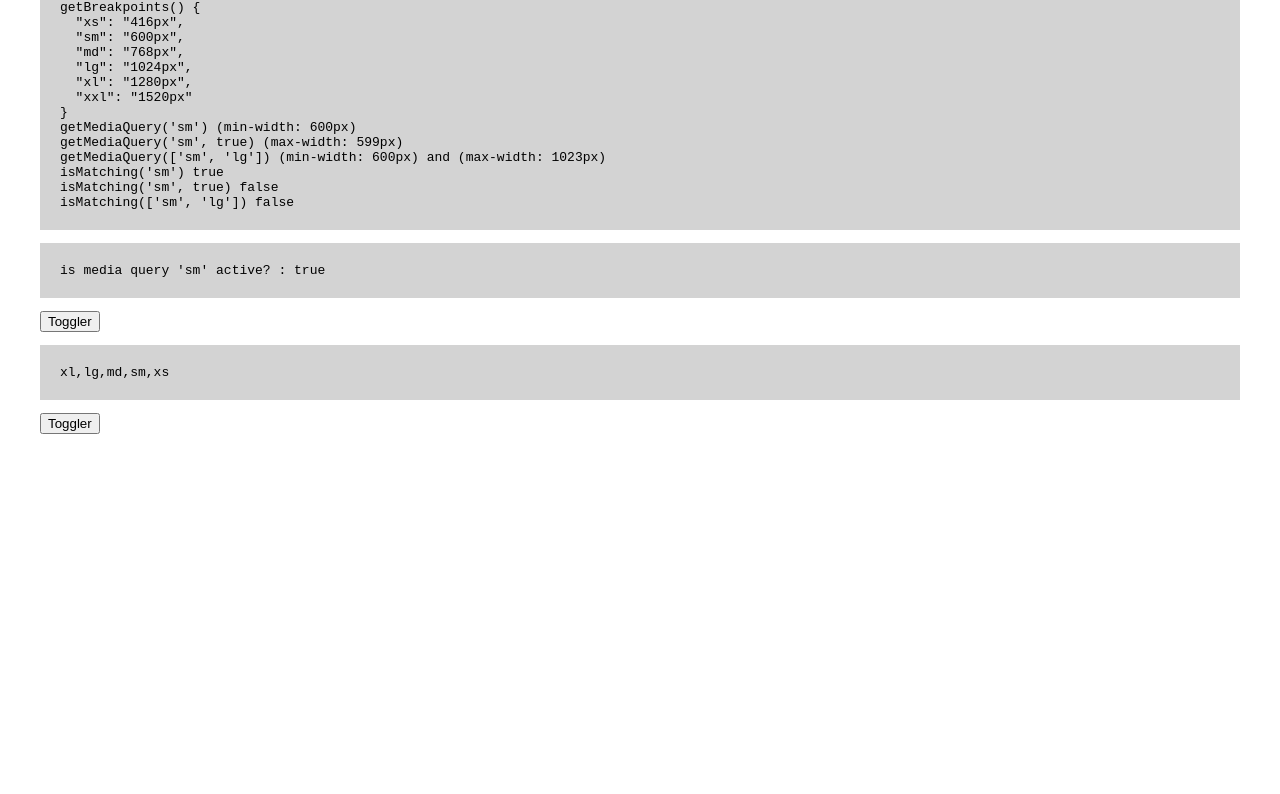
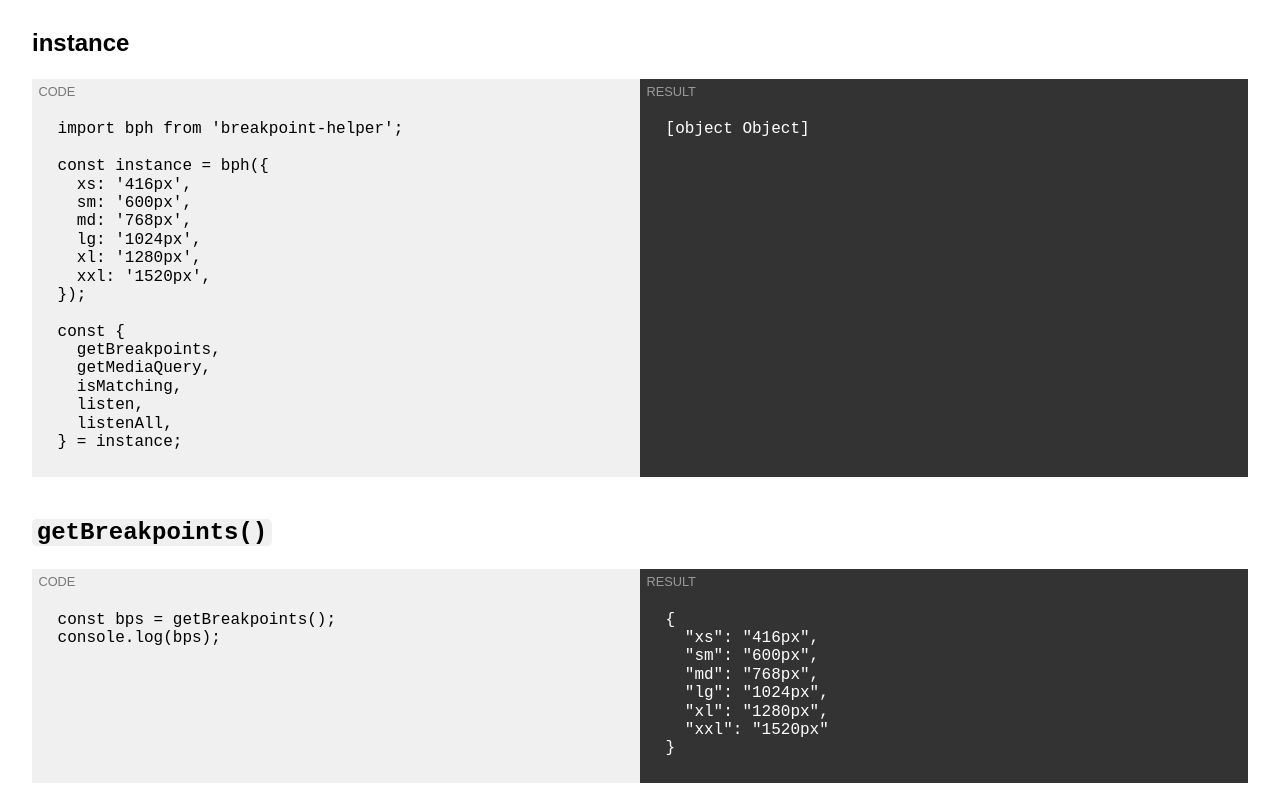
Before and after one commit to nicolas-cusan/breakpoint-helper, a website built with Parcel: page example/index.html in a window 1280 px wide. Shown: the part 120-914 px from the top of the page. Before the commit the page ends 800 px from the top, so only its background shows below. Built offline with nearby package versions, Linux system fonts and the light colour scheme.

Commit message:
improve tests

```diff
--- a/example/index.html
+++ b/example/index.html
@@ -3,16 +3,14 @@
   <head>
     <meta charset="UTF-8">
     <meta name="viewport" content="width=device-width, initial-scale=1.0">
-  <title>BPH Testing</title>
+    <link rel="stylesheet" href="https://unpkg.com/destyle.css@1.0.15/destyle.css">
+    <link rel="stylesheet" href="index.scss">
+    <title>breakpoint-helper - tests</title>
   </head>
-<body style="font-family: sans-serif; margin: 0; padding: 20px 40px;">
-  <h1>Testing bph</h1>
-  <pre id="result"></pre>
-  <pre id="listen-result"></pre>
-  <button id="listen-toggler">Toggler</button>
+  <body>
+    <h1>breakpoint-helper - tests</h1>
 
-  <pre id="change-result"></pre>
-  <button id="change-toggler">Toggler</button>
+    <div id="root"></div>
 
     <script src="./index.js"></script>
   </body>
--- a/example/index.js
+++ b/example/index.js
@@ -1,74 +1,320 @@
-import './index.scss';
-import bph from '../src/index.js';
+import bph from '../src/index';
+import { renderExample } from './renderExample';
 
-const instance = bph('meta');
+// Create the instance
+const bps = {
+  xs: '416px',
+  sm: '600px',
+  md: '768px',
+  lg: '1024px',
+  xl: '1280px',
+  xxl: '1520px',
+};
 
-console.log(instance);
+const instance = bph(bps);
 
 const {
+  getBreakpoints,
   getMediaQuery,
   isMatching,
   listen,
   listenAll,
-  getBreakpoints,
 } = instance;
 
-const result = document.getElementById('result');
+renderExample({
+  subtitle: 'instance',
+  result: instance.toString(),
+  code: `import bph from 'breakpoint-helper';
 
-result.innerHTML = `getBreakpoints() ${JSON.stringify(
-  getBreakpoints(),
-  null,
-  2
-)}
-getMediaQuery('sm') ${getMediaQuery('sm')}
-getMediaQuery('sm', true) ${getMediaQuery('sm', true)}
-getMediaQuery(['sm', 'lg']) ${getMediaQuery(['sm', 'lg'])}
-isMatching('sm') ${isMatching('sm')}
-isMatching('sm', true) ${isMatching('sm', true)}
-isMatching(['sm', 'lg']) ${isMatching(['sm', 'lg'])}`;
-
-const state = {
-  listening: true,
-  changing: true,
-};
-
-const listenResult = document.getElementById('listen-result');
-const listenToggler = document.getElementById('listen-toggler');
-
-const renderListen = ({ matches }) => {
-  listenResult.innerHTML = `is media query 'sm' active? : ${matches}`;
-};
-
-const listener = listen({ name: 'sm', immediate: true }, renderListen);
-
-listenToggler.addEventListener('click', () => {
-  if (state.listening) {
-    listener.off();
-  } else {
-    listener.on();
-  }
-
-  state.listening = !state.listening;
+const instance = bph({
+  xs: '416px',
+  sm: '600px',
+  md: '768px',
+  lg: '1024px',
+  xl: '1280px',
+  xxl: '1520px',
 });
 
-const changeResult = document.getElementById('change-result');
-const changeToggler = document.getElementById('change-toggler');
+const {
+  getBreakpoints,
+  getMediaQuery,
+  isMatching,
+  listen,
+  listenAll,
+} = instance;`,
+});
 
-const change = listenAll(
-  (bp) => {
-    changeResult.innerHTML = bp;
+renderExample({
+  title: 'getBreakpoints()',
+  code: `const bps = getBreakpoints();
+console.log(bps);`,
+  result: JSON.stringify(getBreakpoints(), null, 2),
+});
+
+renderExample({
+  title: 'getMediaQuery()',
+  code: `const mq = getMediaQuery('sm');
+console.log(mq);`,
+  result: getMediaQuery('sm'),
+});
+
+renderExample({
+  title: '',
+  code: `const mq = getMediaQuery('sm', true);
+console.log(mq);`,
+  result: getMediaQuery('sm', true),
+});
+
+renderExample({
+  title: '',
+  code: `const mq = getMediaQuery(['sm', 'lg']);
+console.log(mq);`,
+  result: getMediaQuery(['sm', 'lg']),
+});
+
+renderExample({
+  title: 'isMatching()',
+  code: `const match = isMatching('sm');
+console.log(match);`,
+  result: isMatching('sm'),
+});
+
+renderExample({
+  title: '',
+  code: `const match = isMatching('sm', true);
+console.log(match);`,
+  result: isMatching('sm', true),
+});
+
+renderExample({
+  title: '',
+  code: `const match = isMatching(['sm', 'lg']);
+console.log(match);`,
+  result: isMatching(['sm', 'lg']),
+});
+
+(function () {
+  const snippet = `const listener = listen('sm', ({ matches }) => {
+  console.log(matches);
+});`;
+  const { result, button } = renderExample({
+    title: 'listen()',
+    useBtn: true,
+    code: snippet,
+  });
+
+  const listener = listen('sm', ({ matches }) => {
+    result(matches);
+  });
+
+  button(listener);
+})();
+
+(function () {
+  const snippet = `const listener = listen(['sm', 'lg'], ({ matches }) => {
+  console.log(matches);
+});`;
+  const { result, button } = renderExample({
+    title: '',
+    useBtn: true,
+    code: snippet,
+  });
+
+  const listener = listen(['sm', 'lg'], ({ matches }) => {
+    result(matches);
+  });
+
+  button(listener);
+})();
+
+(function () {
+  const snippet = `const listener = listen(
+  {
+    name: 'sm',
+    useMax: true,
   },
-  { isMax: false }
-);
+  ({ matches }) => {
+    console.log(matches);
+  }
+);`;
+  const { result, button } = renderExample({
+    title: '',
+    useBtn: true,
+    code: snippet,
+  });
 
-changeToggler.addEventListener('click', () => {
-  if (state.changing) {
-    change.off();
-    changeResult.innerHTML = `${changeResult.innerHTML} OFF`;
-  } else {
-    change.on();
-    changeResult.innerHTML = `${changeResult.innerHTML} ON`;
+  const listener = listen(
+    {
+      name: 'sm',
+      useMax: true,
+    },
+    ({ matches }) => {
+      result(matches);
+    }
+  );
+
+  button(listener);
+})();
+
+(function () {
+  const snippet = `const listener = listen(
+  {
+    name: 'sm',
+    immediate: false
+  },
+  ({ matches }) => {
+    console.log(matches);
   }
+);`;
+  const { result, button } = renderExample({
+    title: '',
+    useBtn: true,
+    code: snippet,
+    result: `// Resize the window to see a result.\n// You need to move passed ${bps['sm']}.`,
+  });
 
-  state.changing = !state.changing;
-});
+  const listener = listen(
+    {
+      name: 'sm',
+      immediate: false,
+    },
+    ({ matches }) => {
+      result(matches);
+    }
+  );
+
+  button(listener);
+})();
+
+(function () {
+  const snippet = `const listener = listen(
+  {
+    name: ['sm', 'lg'],
+    immediate: false
+  },
+  ({ matches }) => {
+    console.log(matches);
+  }
+);`;
+  const { result, button } = renderExample({
+    title: '',
+    useBtn: true,
+    code: snippet,
+    result: `// Resize the window to see a result.\n// You need to move passed ${
+      bps['sm']
+    } or ${parseInt(bps['lg']) - 1}px.`,
+  });
+
+  const listener = listen(
+    {
+      name: ['sm', 'lg'],
+      immediate: false,
+    },
+    ({ matches }) => {
+      result(matches);
+    }
+  );
+
+  button(listener);
+})();
+
+(function () {
+  const snippet = `const listener = listenAll((matches) => {
+  console.log(matches);
+});`;
+  const { result, button } = renderExample({
+    title: 'listenAll()',
+    useBtn: true,
+    code: snippet,
+  });
+
+  const listener = listenAll((matches) => {
+    result(JSON.stringify(matches));
+  });
+
+  button(listener);
+})();
+
+(function () {
+  const snippet = `const listener = listenAll(
+  (matches) => {
+    console.log(matches);
+  },
+  {
+    listenTo: ['sm', 'lg', 'xxl'],
+  }
+);`;
+  const { result, button } = renderExample({
+    title: 'listenAll()',
+    useBtn: true,
+    code: snippet,
+  });
+
+  const listener = listenAll(
+    (matches) => {
+      result(JSON.stringify(matches));
+    },
+    {
+      listenTo: ['sm', 'lg', 'xxl'],
+    }
+  );
+
+  button(listener);
+})();
+
+(function () {
+  const snippet = `const listener = listenAll(
+  (matches) => {
+    console.log(matches);
+  },
+  {
+    listenTo: ['sm', 'lg', 'xxl'],
+    useMax: true,
+  }
+);`;
+  const { result, button } = renderExample({
+    title: 'listenAll()',
+    useBtn: true,
+    code: snippet,
+  });
+
+  const listener = listenAll(
+    (matches) => {
+      result(JSON.stringify(matches));
+    },
+    {
+      listenTo: ['sm', 'lg', 'xxl'],
+      useMax: true,
+    }
+  );
+
+  button(listener);
+})();
+
+(function () {
+  const snippet = `const listener = listenAll(
+  (matches) => {
+    console.log(matches);
+  },
+  {
+    immediate: false,
+  }
+);`;
+  const { result, button } = renderExample({
+    title: 'listenAll()',
+    useBtn: true,
+    code: snippet,
+    result: `// Resize the window to see a result.`,
+  });
+
+  const listener = listenAll(
+    (matches) => {
+      result(JSON.stringify(matches));
+    },
+    {
+      immediate: false,
+    }
+  );
+
+  button(listener);
+})();
--- a/example/index.scss
+++ b/example/index.scss
@@ -1,3 +1,5 @@
+// Breakpoint helper setup
+
 @import '../src/breakpoint-helper';
 
 $bps: (
@@ -22,8 +24,95 @@ $bps: (
   --bph-xxl: 1290px;
 }
 
+// Styles
+
+body {
+  font-family: sans-serif;
+  padding: 2rem;
+}
+
+h1,
+h2 {
+  margin: 2.5rem 0 1.4rem;
+  font-weight: bold;
+}
+
+h1 {
+  font-size: 2em;
+}
+
+h2 {
+  font-size: 1.5em;
+}
+
 pre {
-  background-color: lightgray;
-  padding: 20px;
+  background-color: #f0f0f0;
+  padding: 1.6rem;
   overflow: auto;
 }
+
+code {
+  background-color: #f0f0f0;
+  padding: 0 0.2em;
+  border-radius: 0.2em;
+}
+
+.example {
+  display: flex;
+  flex-wrap: wrap;
+  margin-bottom: 1.4rem;
+  position: relative;
+}
+
+.example_item {
+  flex: 1 1 400px;
+  display: flex;
+  min-width: 0;
+  position: relative;
+
+  &::after {
+    position: absolute;
+    top: 0;
+    left: 0;
+    font-size: 0.8rem;
+    font-family: sans-serif;
+    padding: 0.4rem;
+    opacity: 0.5;
+  }
+
+  &-code::after {
+    content: 'CODE';
+  }
+
+  &-result::after {
+    content: 'RESULT';
+    color: white;
+  }
+
+  button {
+    position: absolute;
+    padding: 0.4rem 0.8rem;
+    right: 0.5rem;
+    bottom: 0.5rem;
+    font-size: 0.95rem;
+    background-color: rgba(black, 0.1);
+  }
+}
+
+.example_pre {
+  width: 100%;
+  padding-top: 2.6rem;
+
+  &-disabled {
+    opacity: 0.5;
+  }
+
+  &-button {
+    padding-bottom: 2.6rem;
+  }
+
+  &-result {
+    background-color: #333;
+    color: white;
+  }
+}
--- /dev/null
+++ b/example/renderExample.js
@@ -0,0 +1,88 @@
+export const root = document.getElementById('root');
+export function renderExample(options = {}) {
+  const defaults = {
+    title: '',
+    subtitle: '',
+    useBtn: false,
+    code: '',
+    result: '',
+  };
+
+  const settings = Object.assign({}, defaults, options);
+  const { title, subtitle, useBtn, code, result } = settings;
+
+  const h2 = document.createElement('h2');
+  const example = document.createElement('div');
+  const exampleCode = document.createElement('div');
+  const exampleResult = document.createElement('div');
+  const codePre = document.createElement('pre');
+  const resultPre = document.createElement('pre');
+  const button = document.createElement('button');
+
+  example.classList.add('example');
+
+  example.appendChild(exampleCode);
+  example.appendChild(exampleResult);
+
+  exampleCode.classList.add('example_item', 'example_item-code');
+  exampleCode.appendChild(codePre);
+
+  exampleResult.classList.add('example_item', 'example_item-result');
+  exampleResult.appendChild(resultPre);
+
+  codePre.classList.add('example_pre', 'example_pre-code');
+  resultPre.classList.add('example_pre', 'example_pre-result');
+
+  h2.innerHTML = `<code>${title}</code> ${subtitle}`;
+  codePre.innerHTML = `${code}`;
+  resultPre.innerHTML = `${result}`;
+
+  if (title) {
+    root.appendChild(h2);
+  }
+
+  if (subtitle) {
+    h2.innerHTML = subtitle;
+    root.appendChild(h2);
+  }
+
+  if (code || result) {
+    root.appendChild(example);
+  }
+
+  if (useBtn) {
+    button.innerHTML = 'Disable';
+    exampleCode.appendChild(button);
+    codePre.classList.add('example_pre-button');
+  }
+
+  let isActive = true;
+
+  return {
+    code: (txt) => {
+      codePre.innerHTML = `${txt}`;
+    },
+    result: (txt) => {
+      resultPre.innerHTML = `${txt}`;
+    },
+    button: (listener = null) => {
+      if (!listener) return;
+
+      button.addEventListener('click', () => {
+        if (isActive) {
+          listener.off();
+          resultPre.innerHTML = `// listener.off() was called!\n// The listener is currently disabled`;
+          button.innerHTML = 'Enable';
+          resultPre.classList.toggle('example_pre-disabled');
+        } else {
+          resultPre.innerHTML = `${result}`;
+          button.innerHTML = 'Disable';
+          resultPre.classList.toggle('example_pre-disabled');
+          listener.on();
+        }
+
+        isActive = !isActive;
+      });
+    },
+  };
+}
--- a/src/index.js
+++ b/src/index.js
@@ -116,9 +116,9 @@ function getBreakpoints() {
 }
 
 /**
- * Get a `min-width` or `max-width` media query by breakpoint name.
+ * Get a `min-width`, `max-width` or `min-width and max-width` media query by breakpoint name.
  *
- * @param {string} name - Breakpoint name.
+ * @param {string|Array} name - Breakpoint name or array of two breakpoint names.
  * @param {boolean} [useMax=false] - Use `max-width` instead of `min-width`.
  *
  * @returns {string} Media query string.
@@ -147,12 +147,12 @@ function getMediaQuery(name, useMax = false) {
 }
 
 /**
- * Check if a breakpoint is currently matching.
+ * Check if a breakpoint or breakpoint range is currently matching.
  *
- * @param {string} name - Breakpoint name.
+ * @param {string} name - Breakpoint name or array of two breakpoint names.
  * @param {boolean} [useMax=false] - Use `max-width` instead of `min-width`.
  *
- * @returns {boolean} Whether the breakpoint is matching or not.
+ * @returns {boolean} Whether the breakpoint or breakpoint range is matching or not.
  */
 
 function isMatching(name, useMax = false) {
@@ -160,10 +160,10 @@ function isMatching(name, useMax = false) {
 }
 
 /**
- * Listen to a breakpoint change and execute a callback function. The callback function will receive a `MediaQueryList` object as parameter that can be used to check wether the breakpoint media query is matching or not. The callback function is called once on listener creation, it is possible to opt out of this behavior via options.
+ * Listen to a breakpoint or breakpoint range change and execute a callback function. The callback function will receive a `MediaQueryList` object as parameter that can be used to check wether the breakpoint media query is matching or not. The callback function is called once on listener creation, it is possible to opt out of this behavior via options.
  *
- * @param {Object|String} options - Configuration Object or breakpoint name.
- * @param {string} options.name - Breakpoint name.
+ * @param {Object|String} options - Configuration Object, breakpoint name or array of two breakpoint names.
+ * @param {string} options.name - Breakpoint name or array of two breakpoint names.
  * @param {boolean} [options.useMax=false] - Use `max-width` instead of `min-width`.
  * @param {boolean} [options.immediate=true] - Execute callback function on listener creation.
  * @param {function} callback - Callback function, receives a `MediaQueryList` as parameter.
@@ -174,24 +174,22 @@ function isMatching(name, useMax = false) {
 function listen(options, callback) {
   let mq = null;
 
-  function on() {
-    if (typeof options === 'string') {
-      mq = window.matchMedia(getMediaQuery(options));
-      mq.addListener(callback);
-    } else {
   const { name, useMax, immediate } = options;
   const opts = {
     name,
     useMax: useMax || false,
-        immediate: immediate || true,
+    immediate: typeof immediate === 'undefined' ? true : immediate,
   };
 
+  function on() {
+    if (typeof options === 'string' || Array.isArray(options)) {
+      mq = window.matchMedia(getMediaQuery(options));
+    } else {
       mq = window.matchMedia(getMediaQuery(opts.name, opts.useMax));
+    }
 
     if (opts.immediate) callback(mq);
-
     mq.addListener(callback);
-    }
   }
 
   on();
@@ -228,7 +226,7 @@ function listenAll(callback, options = {}) {
   const { useMax, immediate, listenTo } = options;
   const opts = {
     useMax: useMax || false,
-    immediate: immediate || true,
+    immediate: typeof immediate === 'undefined' ? true : immediate,
   };
 
   if (listenTo) {
```
Also changed, not shown: README.md. Lines whose indentation alone changed are shown as unchanged.
